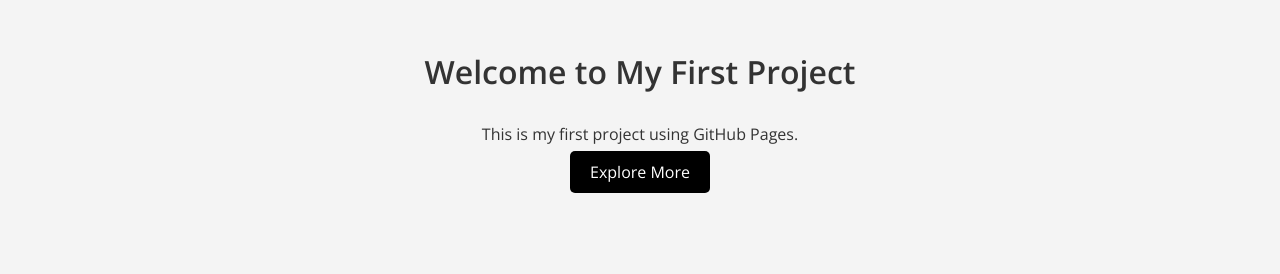
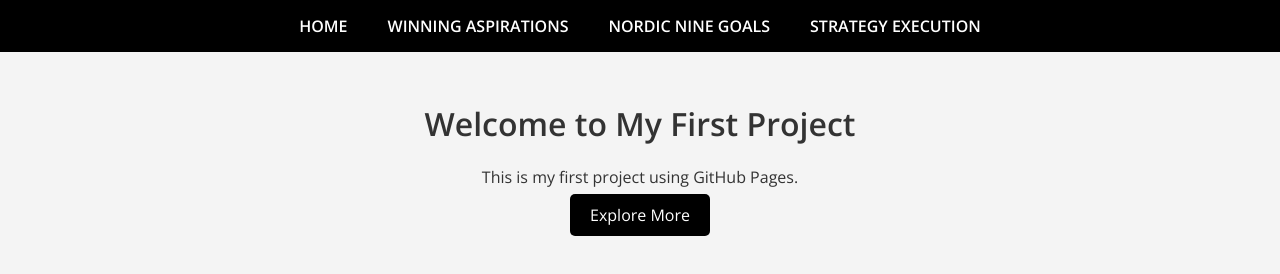
Before and after one commit to Christofferdyran/my-first-project, a plain HTML site: page index.html in a window 1280 px wide. Drawn offline with nearby package versions, Linux system fonts and the light colour scheme.

Commit message:
Update index.html

```diff
--- a/index.html
+++ b/index.html
@@ -6,22 +6,57 @@
     <title>My First Project</title>
     <link href="https://fonts.googleapis.com/css2?family=Open+Sans:wght@300;400;600&display=swap" rel="stylesheet">
     <style>
+        /* Global styles */
         body {
             font-family: 'Open Sans', sans-serif;
             margin: 0;
             padding: 0;
             background-color: #f4f4f4;
             color: #333;
+        }
+
+        /* Navigation Bar Styles */
+        nav {
+            background-color: #000; /* Black background */
+            padding: 15px 0;
+        }
+
+        nav ul {
+            list-style: none;
+            display: flex;
+            justify-content: center;
+            margin: 0;
+            padding: 0;
+        }
+
+        nav li {
+            margin: 0 20px;
+        }
+
+        nav a {
+            color: white; /* White text */
+            text-decoration: none;
+            font-weight: 600;
+            font-size: 16px;
+            text-transform: uppercase;
+        }
+
+        nav a:hover {
+            color: #f4f4f4; /* Lighter color on hover */
+        }
+
+        /* Content Styles */
+        .content {
             text-align: center;
+            margin-top: 50px;
         }
+
         h1 {
             font-size: 2rem;
             color: #333;
-            margin-top: 50px;
         }
-        .content {
-            margin-top: 30px;
-        }
+
+        /* Button Styles */
         .button {
             padding: 10px 20px;
             font-size: 16px;
@@ -32,16 +67,30 @@
             text-decoration: none;
             border-radius: 5px;
         }
+
         .button:hover {
             background-color: #444;
         }
     </style>
 </head>
 <body>
-    <h1>Welcome to My First Project</h1>
+
+    <!-- Navigation -->
+    <nav>
+        <ul>
+            <li><a href="#">Home</a></li>
+            <li><a href="#">Winning Aspirations</a></li>
+            <li><a href="#">Nordic Nine Goals</a></li>
+            <li><a href="#">Strategy Execution</a></li>
+        </ul>
+    </nav>
+
+    <!-- Main Content -->
     <div class="content">
+        <h1>Welcome to My First Project</h1>
         <p>This is my first project using GitHub Pages.</p>
         <a href="#" class="button">Explore More</a>
     </div>
+
 </body>
 </html>
```
